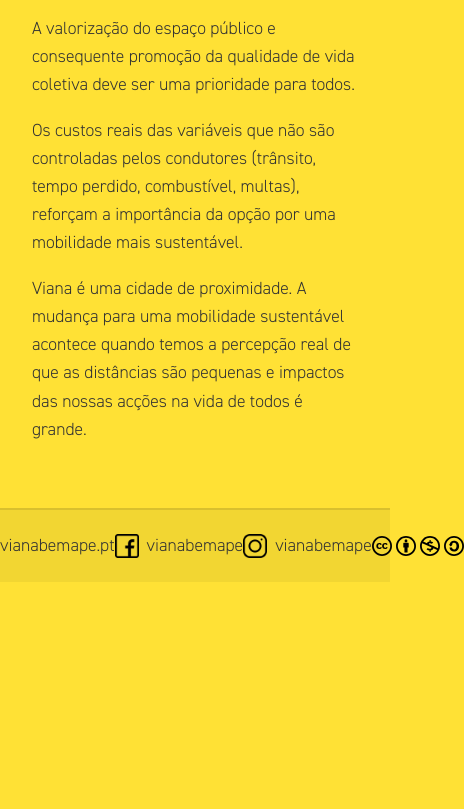
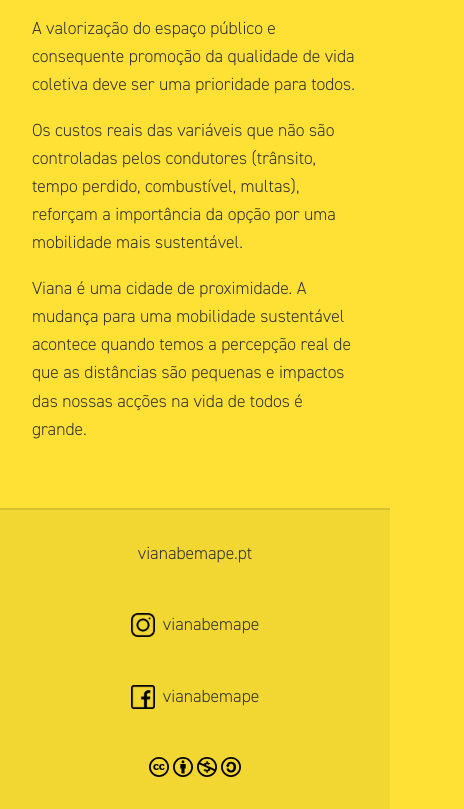
Before and after one commit to dinamo-10/vianabemape.pt, a plain HTML site: page index.html in a window 390 px wide. Shown: the part 1240-2049 px from the top of the page, 464 px wide, since content can reach past the window. Before the commit the page ends 1822 px from the top, so only its background shows below. Drawn offline with Linux system fonts and the light colour scheme; files whose address does not match are found by name.

Commit message:
style: makes social links responsive

```diff
--- a/index.html
+++ b/index.html
@@ -102,6 +102,7 @@
 
       .social-links {
         display: flex;
+        flex-wrap: wrap;
         justify-content: space-around;
         align-items: center;
         padding: 1.5rem 0;
@@ -109,6 +110,7 @@
         background-color: rgba(0, 0, 0, 0.05);
         border-top: 2px solid rgba(0, 0, 0, 0.1);
         flex-shrink: 0;
+        gap: 1rem;
       }
 
       .social-links a {
@@ -117,6 +119,7 @@
         font-size: 1.1rem;
         display: flex;
         align-items: center;
+        padding: 0.5rem;
       }
 
       .social-icon {
@@ -138,6 +141,17 @@
 
       .social-links a:hover {
         text-decoration: underline;
+      }
+
+      @media screen and (max-width: 768px) {
+        .social-links {
+          flex-direction: column;
+          padding: 1rem 0;
+        }
+
+        .social-links a {
+          margin: 0.5rem 0;
+        }
       }
     </style>
   </head>
@@ -170,11 +184,12 @@
 
     <footer class="social-links">
       <a href="https://vianabemape.pt">vianabemape.pt</a>
+      <a href="https://instagram.com/vianabemape" target="_blank" rel="noopener noreferrer">
+        <img src="images/social/instagram.png" alt="Instagram" class="social-icon">
+        vianabemape</a>
+
       <a href="https://facebook.com/vianabemape" target="_blank" rel="noopener noreferrer">
         <img src="images/social/facebook.png" alt="Facebook" class="social-icon">
-        vianabemape</a>
-      <a href="https://instagram.com/vianabemape" target="_blank" rel="noopener noreferrer">
-        <img src="images/social/instagram.png" alt="Instagram" class="social-icon">
         vianabemape</a>
       <a class="cc-icons" href="https://creativecommons.org/licenses/by-nc-sa/4.0/" target="_blank"
         rel="noopener noreferrer">
```
